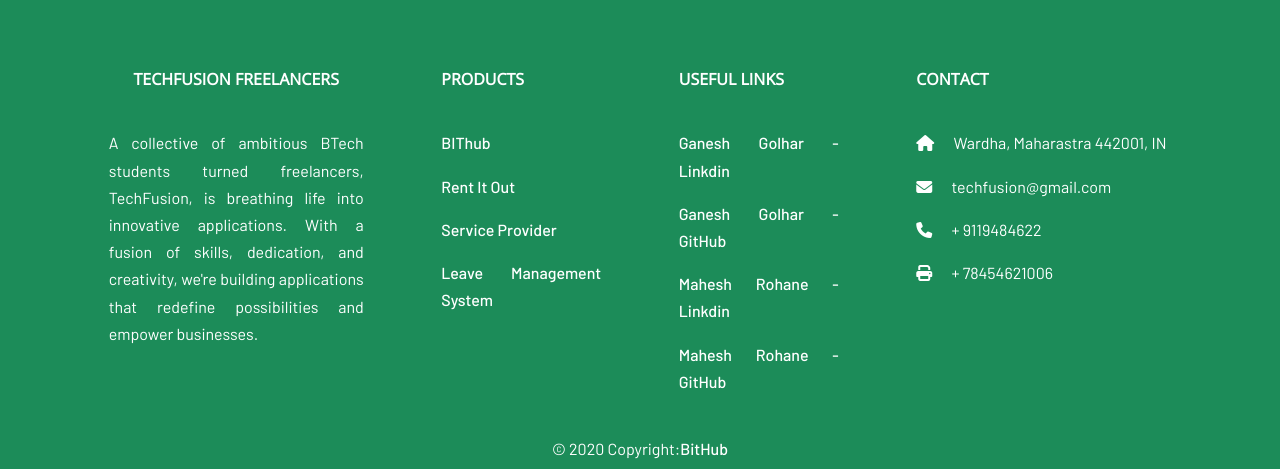
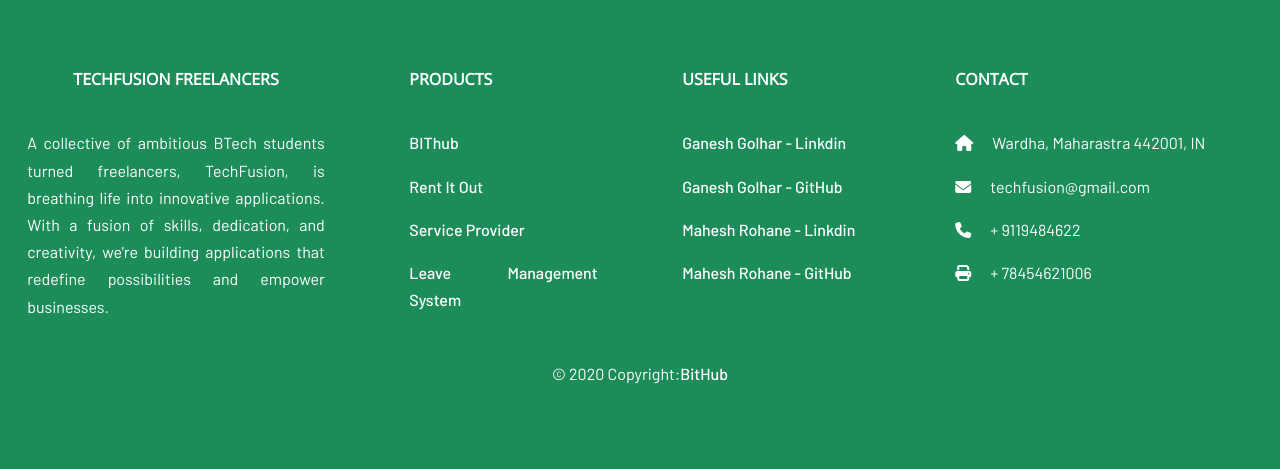
Before and after one commit to ganesh29082002/KrishiConnect1, a React (Create React App) app in the folder client/: page /articals/articalsdescription/1 in a window 1280 px wide. Shown: the part 248-717 px from the top of the page. Built offline with nearby package versions, Linux system fonts and the light colour scheme; no server answers.

Commit message:
no change

```diff
--- a/client/src/components/Footer.js
+++ b/client/src/components/Footer.js
@@ -13,7 +13,7 @@ const Footer = () => {
 
       {/* <!-- Section: Links  --> */}
       <section className="darkGreenbg text-white">
-        <div className="container text-center text-white text-md-start mt-2">
+        <div className=" text-center text-white text-md-start mt-2">
           {/* <!-- Grid row --> */}
           <div className="row mt-1">
             {/* <!-- Grid column --> */}
```
Also changed, not shown: client/public/1701146587488-ankitasign.jpg (added).
